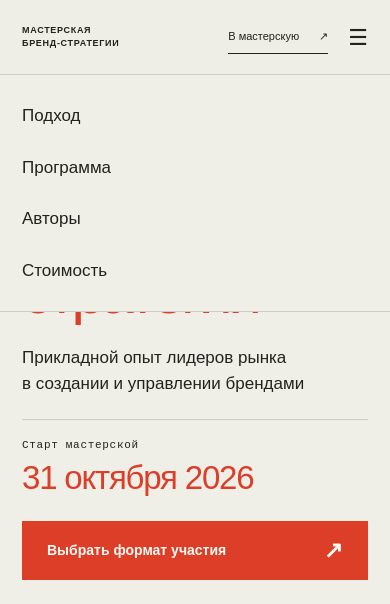
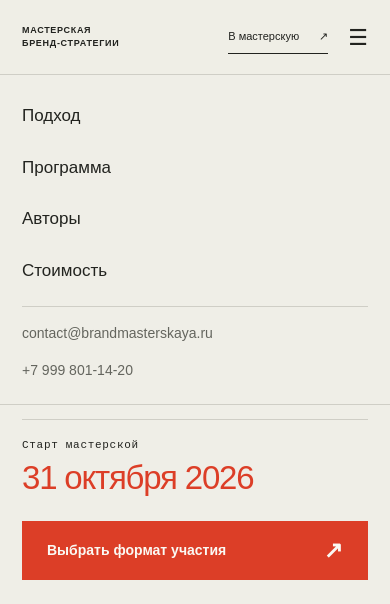
Before and after one commit to a-lagutov/brand-masterskaya, a PHP site: page / in a window 390 px wide, after a click that opens the changed part. Shown: the top 604 px of the page. Run offline with PHP 8.4, Linux system fonts and the light colour scheme.

Commit message:
feat(nav): add email and phone to mobile menu
Co-Authored-By: Claude Opus 5.5 <noreply@anthropic.com>

```diff
--- a/src/css/style.css
+++ b/src/css/style.css
@@ -1505,6 +1505,18 @@ input[type='checkbox'] {
     font-size: 17px;
   }
 
+  .mobile-nav-contacts {
+    border-top: 1px solid var(--line);
+    margin-top: 10px;
+    padding-top: 8px;
+  }
+
+  .mobile-nav .mobile-nav-contacts a {
+    padding: 8px 0;
+    font-size: 14px;
+    color: var(--muted);
+  }
+
   .hero {
     padding-top: 22px;
     padding-bottom: 30px;
--- a/src/index.html
+++ b/src/index.html
@@ -38,6 +38,10 @@
     <nav id="mobile-nav" class="mobile-nav" aria-label="Мобильная навигация" hidden>
       <a href="#approach">Подход</a><a href="#program">Программа</a><a href="#authors">Авторы</a
       ><a href="#pricing">Стоимость</a>
+      <div class="mobile-nav-contacts">
+        <a href="mailto:contact@brandmasterskaya.ru">contact@brandmasterskaya.ru</a
+        ><a href="tel:+79998011420">+7 999 801-14-20</a>
+      </div>
     </nav>
     <main id="main">
       <section class="hero wrap">
```
